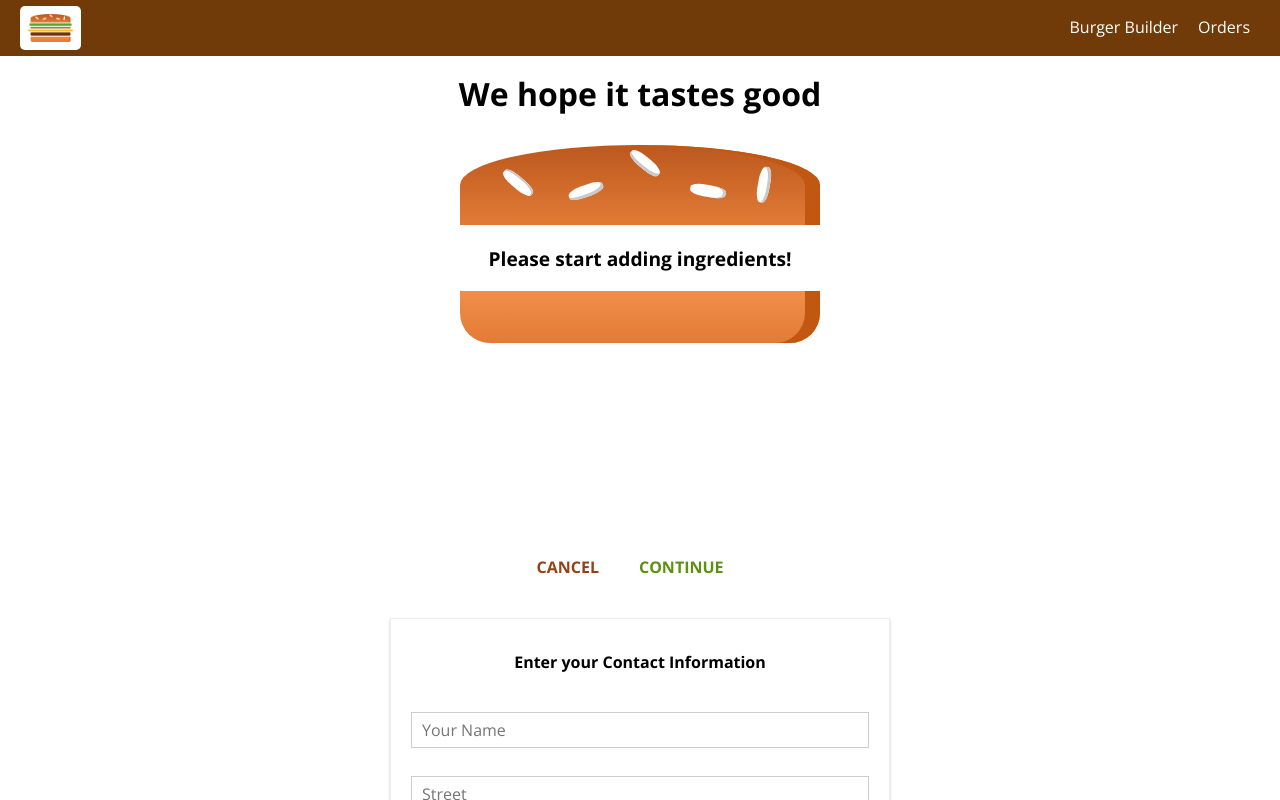
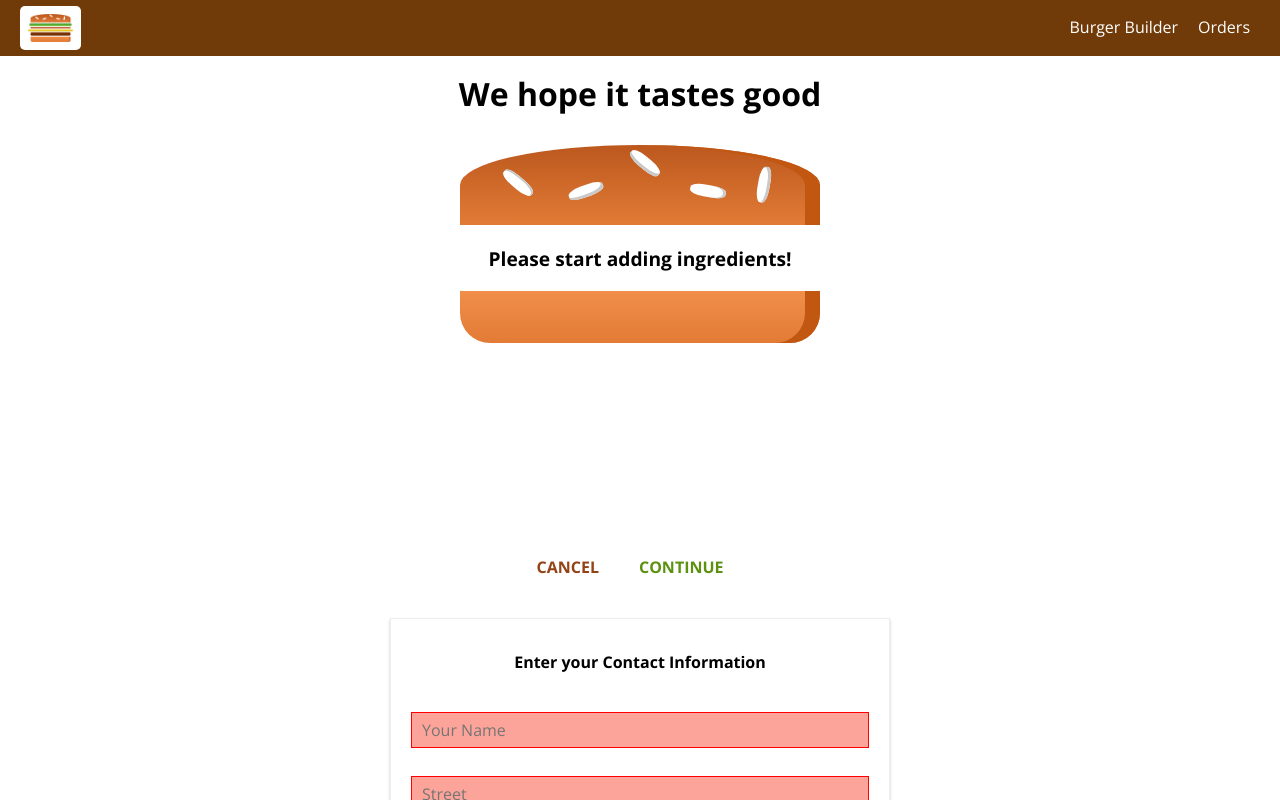
Before and after one commit to JKCodes/burger-builder, a React app: page /checkout in a window 1280 px wide. Both pictures are taken after a click on the button "CONTINUE". Shown: the top 800 px of the page. Built offline with nearby package versions, Linux system fonts and the light colour scheme.

Commit message:
add styling for invalid forms

```diff
--- a/src/components/UI/Input/Input.css
+++ b/src/components/UI/Input/Input.css
@@ -25,3 +25,8 @@
   outline: none;
   background-color: #ccc;
 }
+
+.Invalid {
+  border: 1px solid red;
+  background-color: #fda49a;
+}
--- a/src/components/UI/Input/Input.js
+++ b/src/components/UI/Input/Input.js
@@ -4,18 +4,23 @@
 
 const input = (props) => {
   let inputElement = null;
+  const inputClasses = [styles.InputElement]
+
+  if (props.invalid && props.shouldValidate) {
+    inputClasses.push(styles.Invalid);
+  }
 
   switch (props.elementType) {
     case ('input'):
       inputElement = <input
-        className={styles.InputElement}
+        className={inputClasses.join(' ')}
         onChange={props.changed}
         {...props.elementConfig}
         value={props.vaue} />;
       break;
     case ('textarea'):
       inputElement = <textarea
-        className={styles.InputElement}
+        className={inputClasses.join(' ')}
         onChange={props.changed}
         {...props.elementConfig}
         value={props.vaue} />;
@@ -23,7 +28,7 @@
     case ('select'):
       inputElement = (
         <select
-          className={styles.InputElement}
+          className={inputClasses.join(' ')}
           onChange={props.changed}
           value={props.value}>
           {props.elementConfig.options.map(option => (
@@ -36,7 +41,7 @@
         break;
     default:
       inputElement = <input
-        className={styles.InputElement}
+        className={inputClasses.join(' ')}
         {...props.elementConfig}
         value={props.vaue} />;
   }
--- a/src/containers/Checkout/ContactData/ContactData.js
+++ b/src/containers/Checkout/ContactData/ContactData.js
@@ -162,6 +162,8 @@
             elementType={formElement.config.elementType}
             elementConfig={formElement.config.elementConfig}
             value={formElement.config.value}
+            invalid={!formElement.config.valid}
+            shouldValidate={formElement.config.validation}
             changed={(event) => this.inputChangedHandler(event, formElement.id)}/>
         ))}
         <Button btnType="Success">ORDER</Button>
```
